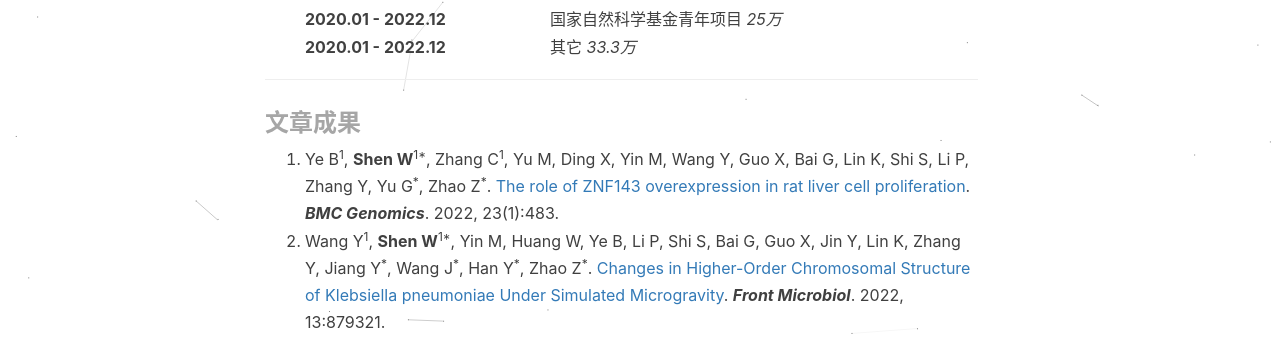
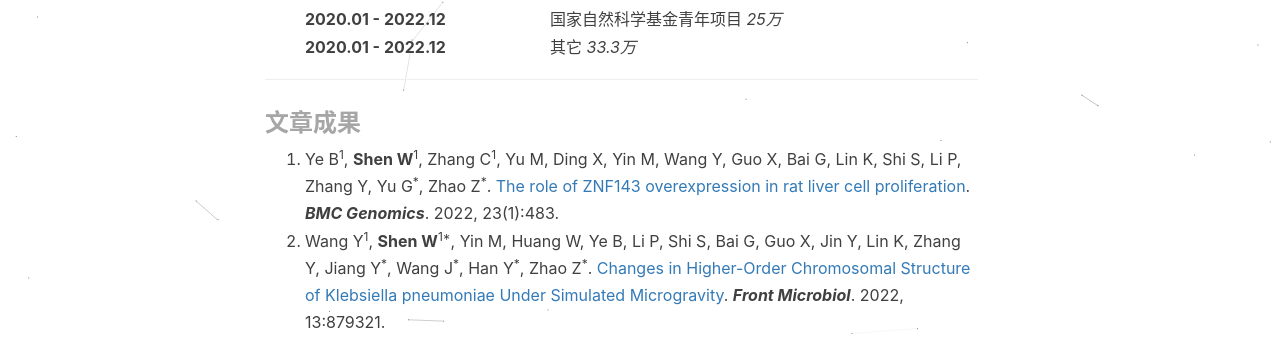
Before and after one commit to WenlongShen/WenlongShen.github.io, a Jekyll site: the page built from resume.html, in a window 1280 px wide and 900 px high, scrolled down 1042 px. Shown: the part 113-451 px from the top of the window. Built offline with Jekyll 4.4.1, drawn with Linux system fonts in a browser that asks for light colours; comment, search, counter and statistics services are not loaded.

```diff
--- a/resume.html
+++ b/resume.html
@@ -51,7 +51,7 @@ header-img: "img/bg/about.jpg"
     <hr>
     <h3 id="文章成果">文章成果</h3>
       <ol>
-        <li>Ye B<sup>1</sup>, <strong>Shen W</strong><sup>1*</sup>, Zhang C<sup>1</sup>, Yu M, Ding X, Yin M, Wang Y, Guo X, Bai G, Lin K, Shi S, Li P, Zhang Y, Yu G<sup>*</sup>, Zhao Z<sup>*</sup>. <a target="_blank" href="https://bmcgenomics.biomedcentral.com/articles/10.1186/s12864-022-08714-2">The role of ZNF143 overexpression in rat liver cell proliferation</a>. <strong><em>BMC Genomics</em></strong>. 2022, 23(1):483.</li>
+        <li>Ye B<sup>1</sup>, <strong>Shen W</strong><sup>1</sup>, Zhang C<sup>1</sup>, Yu M, Ding X, Yin M, Wang Y, Guo X, Bai G, Lin K, Shi S, Li P, Zhang Y, Yu G<sup>*</sup>, Zhao Z<sup>*</sup>. <a target="_blank" href="https://bmcgenomics.biomedcentral.com/articles/10.1186/s12864-022-08714-2">The role of ZNF143 overexpression in rat liver cell proliferation</a>. <strong><em>BMC Genomics</em></strong>. 2022, 23(1):483.</li>
         <li>Wang Y<sup>1</sup>, <strong>Shen W</strong><sup>1*</sup>, Yin M, Huang W, Ye B, Li P, Shi S, Bai G, Guo X, Jin Y, Lin K, Zhang Y, Jiang Y<sup>*</sup>, Wang J<sup>*</sup>, Han Y<sup>*</sup>, Zhao Z<sup>*</sup>. <a target="_blank" href="https://www.frontiersin.org/articles/10.3389/fmicb.2022.879321/full">Changes in Higher-Order Chromosomal Structure of Klebsiella pneumoniae Under Simulated Microgravity</a>. <strong><em>Front Microbiol</em></strong>. 2022, 13:879321.</li>
         <li>Yin M<sup>1</sup>, Ye B<sup>1</sup>, Jin Y, Liu L, Zhang Y, Li P, Wang Y, Li Y, Han Y, <strong>Shen W</strong><sup>*</sup>, Zhao Z<sup>*</sup>. <a target="_blank" href="https://www.frontiersin.org/articles/10.3389/fmicb.2020.02040/full">Changes in Vibrio natriegens Growth Under Simulated Microgravity</a>. <strong><em>Front Microbiol</em></strong>. 2020, 11:2040.</li>
         <li>Ye B<sup>1</sup>, <strong>Shen W</strong><sup>1</sup>, Zhao Z<sup>*</sup>. <a target="_blank" href="https://www.sciencedirect.com/science/article/abs/pii/S0006291X19323514/">ZNF143 is dynamically bound to a subset of its interphase sites during mitosis</a>. <strong><em>Biochem Biophys Res Commun</em></strong>. 2020, 523(2):293-298.</li>
@@ -111,7 +111,7 @@ Foundation of China <em>250K CNY</em></dd>
     <hr>
     <h3 id="Publications">Publications</h3>
       <ol>
-        <li>Ye B<sup>1</sup>, <strong>Shen W</strong><sup>1*</sup>, Zhang C<sup>1</sup>, Yu M, Ding X, Yin M, Wang Y, Guo X, Bai G, Lin K, Shi S, Li P, Zhang Y, Yu G<sup>*</sup>, Zhao Z<sup>*</sup>. <a target="_blank" href="https://bmcgenomics.biomedcentral.com/articles/10.1186/s12864-022-08714-2">The role of ZNF143 overexpression in rat liver cell proliferation</a>. <strong><em>BMC Genomics</em></strong>. 2022, 23(1):483.</li>
+        <li>Ye B<sup>1</sup>, <strong>Shen W</strong><sup>1</sup>, Zhang C<sup>1</sup>, Yu M, Ding X, Yin M, Wang Y, Guo X, Bai G, Lin K, Shi S, Li P, Zhang Y, Yu G<sup>*</sup>, Zhao Z<sup>*</sup>. <a target="_blank" href="https://bmcgenomics.biomedcentral.com/articles/10.1186/s12864-022-08714-2">The role of ZNF143 overexpression in rat liver cell proliferation</a>. <strong><em>BMC Genomics</em></strong>. 2022, 23(1):483.</li>
         <li>Wang Y<sup>1</sup>, <strong>Shen W</strong><sup>1*</sup>, Yin M, Huang W, Ye B, Li P, Shi S, Bai G, Guo X, Jin Y, Lin K, Zhang Y, Jiang Y<sup>*</sup>, Wang J<sup>*</sup>, Han Y<sup>*</sup>, Zhao Z<sup>*</sup>. <a target="_blank" href="https://www.frontiersin.org/articles/10.3389/fmicb.2022.879321/full">Changes in Higher-Order Chromosomal Structure of Klebsiella pneumoniae Under Simulated Microgravity</a>. <strong><em>Front Microbiol</em></strong>. 2022, 13:879321.</li>
         <li>Yin M<sup>1</sup>, Ye B<sup>1</sup>, Jin Y, Liu L, Zhang Y, Li P, Wang Y, Li Y, Han Y, <strong>Shen W</strong><sup>*</sup>, Zhao Z<sup>*</sup>. <a target="_blank" href="https://www.frontiersin.org/articles/10.3389/fmicb.2020.02040/full">Changes in Vibrio natriegens Growth Under Simulated Microgravity</a>. <strong><em>Front Microbiol</em></strong>. 2020, 11:2040.</li>
         <li>Ye B<sup>1</sup>, <strong>Shen W</strong><sup>1</sup>, Zhao Z<sup>*</sup>. <a target="_blank" href="https://www.sciencedirect.com/science/article/abs/pii/S0006291X19323514/">ZNF143 is dynamically bound to a subset of its interphase sites during mitosis</a>. <strong><em>Biochem Biophys Res Commun</em></strong>. 2020, 523(2):293-298.</li>
```
